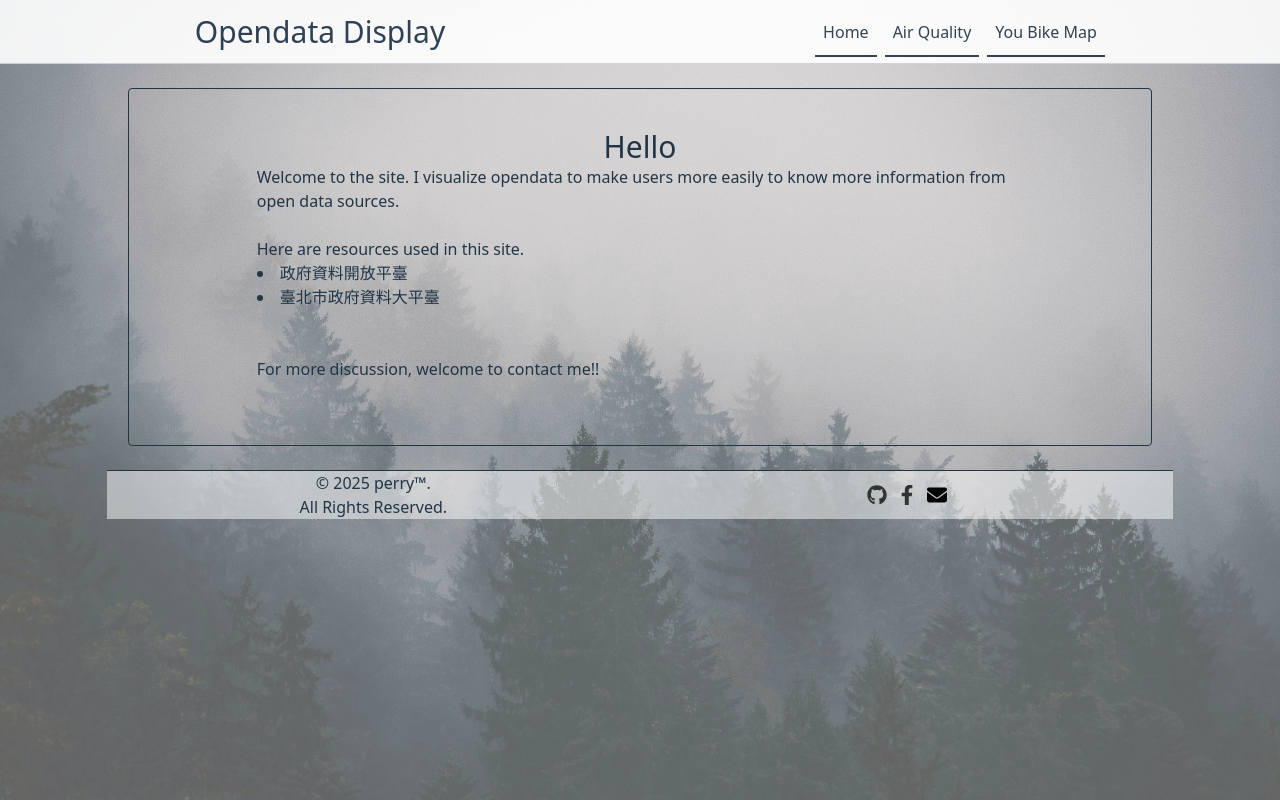
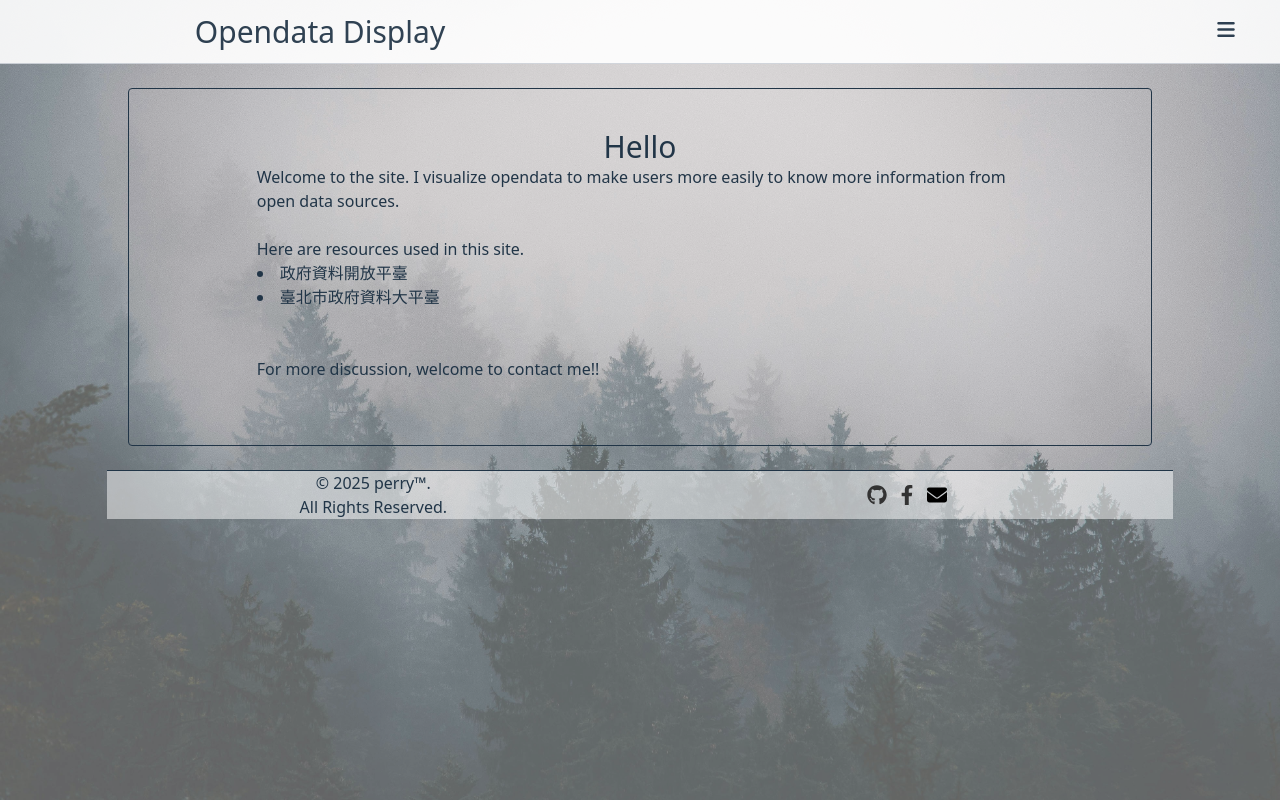
Before and after one commit to voldemort92205/vue_practice, a Vue app in the folder practice8_opendataDemo/: page / in a window 1280 px wide. Built offline with nearby package versions, Linux system fonts and the light colour scheme.

Commit message:
[UPDATE] practice8: dropdown: hide the router button by default

```diff
--- a/practice8_opendataDemo/src/components/HeaderWithRouter.vue
+++ b/practice8_opendataDemo/src/components/HeaderWithRouter.vue
@@ -10,14 +10,19 @@ const props = defineProps ({
         default: [{name: "home", linkUrl: "/"}],
     }
 })
-const linkButtonClass = ref(`px-2 hover:bg-slate-200
-    py-3 mx-1 border-b-2 hover:border-b-4 hover:dark:bg-slate-600`);
+
+const showMenu = ref(false);
+const menuBarChange = () => {
+    showMenu.value = !showMenu.value;
+}
 </script>
 
 <template>
-    <header class="h-16 bg-white dark:bg-zinc-800
+    <div class="sticky top-0 z-10">
+    <header class="w-full bg-white dark:bg-zinc-800
                     border-b border-gray-300
-                    absolute top-0 opacity-90 z-10 grid grid-cols-2">
+                     opacity-90 grid grid-cols-2 z-10
+                    h-16">
         <div class="text-3xl my-auto px-5">
             <!-- hardcoe the homepage link here -->
             <RouterLink to="/" key="home-button"
@@ -25,14 +30,28 @@ const linkButtonClass = ref(`px-2 hover:bg-slate-200
                 {{ props.headerMessage }}
             </RouterLink>
         </div>
-        <div class="my-auto">
-            <RouterLink v-for="item in props.routerInfo" :to="item.linkUrl" :key="item.name"
-                :class="linkButtonClass"
-            >
-                {{ item.name }}
-            </RouterLink>
+        <div class="my-auto absolute right-0 pr-6">
+            <button type="button" style="cursor: pointer;"
+                    class="h-15 w-15 my-auto text-xl"
+                    @click="menuBarChange">
+                <i class="fa-solid fa-bars"></i>
+            </button>
         </div>
     </header>
+
+    <div v-if="showMenu"
+        class="my-auto bg-white absolute top-15 right-10 z-15 rounded">
+        <RouterLink v-for="item in props.routerInfo"
+                    :to="item.linkUrl" :key="item.name"
+                    class="flex flex-row px-2 py-2 hover:bg-slate-200
+                            rounded border-1 w-full hover:dark:bg-slate-600"
+                    @click="menuBarChange"
+        >
+            {{ item.name }}
+        </RouterLink>
+    </div>
+
+    </div>
 </template>
 
 <style scoped>
```
